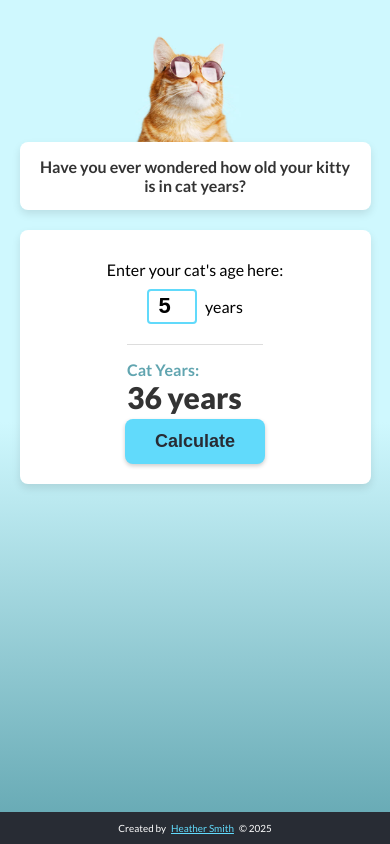
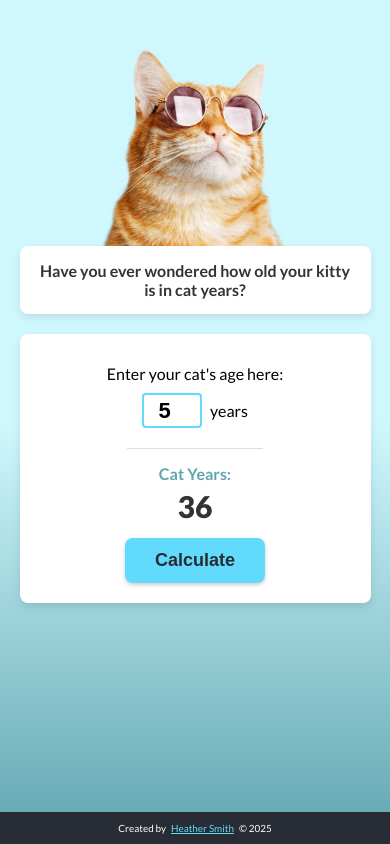
Before and after one commit to sorengrey/cat-years, a React (Create React App) app: page / in a window 390 px wide. Both pictures are taken after typing "5" into the empty fields and a click on the button "Calculate". Built offline with nearby package versions, Linux system fonts and the light colour scheme.

Commit message:
fixes to mobile view, added tablet view

```diff
--- a/src/App.css
+++ b/src/App.css
@@ -13,9 +13,8 @@ body,
 }
 
 body {
-  /* Retain the existing beautiful background gradient */
   background-color: #cff8fe;
-background-image: linear-gradient(
+  background-image: linear-gradient(
     to bottom,
     #cff8fe 0%,
     #cff8fe 50%,
@@ -59,7 +58,6 @@ main {
   min-height: 100%;
 }
 
-
 .container {
   display: flex;
   flex-direction: column;
@@ -73,6 +71,7 @@ main {
 .kittyphoto {
   margin-bottom: -4px;
   max-width: 500px;
+  align-self: flex-start;
 }
 
 .question {
@@ -137,8 +136,8 @@ form {
 
 
 input[type="number"] {
-  width: 50px;
-  max-width: 50px;
+  /* width: 50px; */
+  max-width: 60px;
   height: 35px;
   text-align: center;
   font-size: 22px;
@@ -185,7 +184,7 @@ h2 {
   font-size: 30px;
   font-weight: 900;
   color: #333333;
-  margin: 0;
+  margin-top: 5px;
 }
 
 .action-area {
@@ -209,6 +208,53 @@ footer {
   width: 100%;
 }
 
+/* --- Media Query (Tablet) --- */
+
+@media (max-width: 900px) {
+  .container {
+    width: 80%;
+  }
+
+  .kittyphoto {
+    margin-left: 60px;
+  }
+
+  .kittyphoto img {
+    max-width: 300px;
+  }
+
+  .question {
+    font-size: 18px;
+  }
+
+  .input-container {
+    flex-direction: column;
+    gap: 15px;
+  }
+
+  .results-box {
+    border-left: none;
+    border-top: 1px solid #ddd;
+    padding-left: 0;
+    padding-top: 15px;
+    align-items: center;
+  }
+
+  .input-line {
+    justify-content: center;
+  }
+
+  .action-area {
+    margin-top: 15px;
+  }
+
+  footer {
+    width: 100vw;
+    margin-left: calc(50% - 50vw);
+    border-radius: 0;
+  }
+}
+
 /* --- Media Query (Mobile) --- */
 
 @media (max-width: 600px) {
@@ -225,6 +271,11 @@ footer {
     max-width: 200px;
   }
 
+  h2 {
+    align-self: center;
+  }
+
+
   .question {
     font-size: 16px;
   }
@@ -240,6 +291,8 @@ footer {
     border-top: 1px solid #ddd; /* Add a top border for separation */
     padding-left: 0;
     padding-top: 15px;
+    margin-bottom: 15px;
+    align-items: center;
   }
 
   .input-line {
--- a/src/App.jsx
+++ b/src/App.jsx
@@ -82,12 +82,14 @@ const handleYearChange = (event) => {
                     onChange={handleYearChange}
                     min="0"
                     max="30"
-              />years</div></div>
+              />years</div>
+              </div>
+
               <div className="results-box">
                 <h2>Cat Years:</h2>
                  {humanAge !== null && (
                 <div className="result-display">
-                  <div className="human-age">{humanAge} years</div>
+                  <div className="human-age">{humanAge}</div>
                 </div>
               )}</div>
             </div>
```
Also changed, not shown: src/cat-photo.png.
